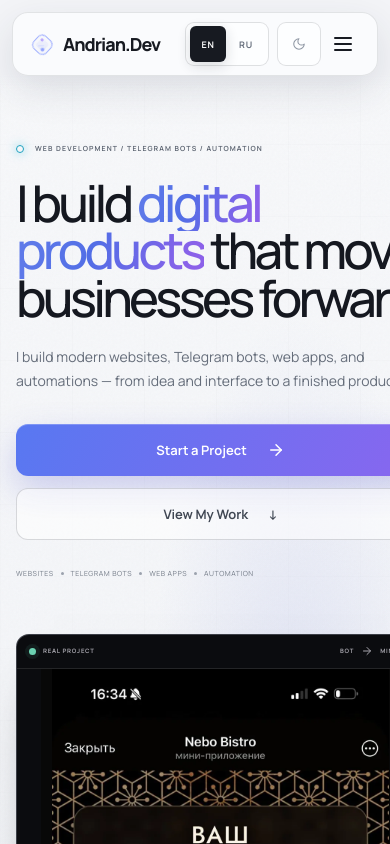
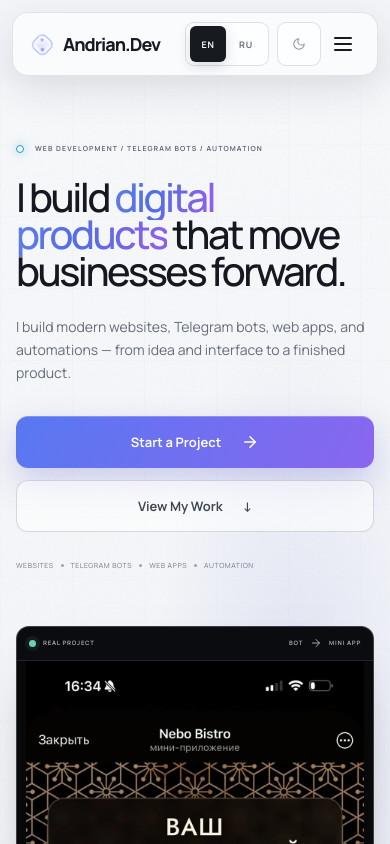
Before and after one commit to AndrianDev0/andrian-dev-portfolio, a React (Vite) app: page /en in a window 390 px wide. Shown: the top 844 px of the page. Built offline with nearby package versions, Linux system fonts and the light colour scheme.

Commit message:
Fix English mobile hero rendering

```diff
--- a/app/globals.css
+++ b/app/globals.css
@@ -203,6 +203,11 @@ section[id] { scroll-margin-top: 88px; }
 
 @media(max-width:900px){.nav-shell{grid-template-columns:1fr auto auto}.nav-actions{gap:6px}.nav-actions .nav-cta{display:none}}
 @media(max-width:600px){[data-language="ru"] .hero h1{font-size:clamp(38px,10.6vw,47px)}.language-switcher{height:32px}.language-switcher button{width:29px;height:24px}}
+@media(max-width:600px){
+  [data-language="en"] .hero h1{font-size:clamp(37px,10.2vw,46px);letter-spacing:-.062em}
+  .hero-line,.hero-enter{animation:none}
+  .hero-enter{opacity:1;transform:none}
+}
 @media(max-width:340px){.nav-shell{padding-left:10px;padding-right:6px}.brand-word{font-size:14px}.brand-mark{width:28px;height:28px}.nav-actions{gap:4px}.language-switcher{padding:2px}.language-switcher button{width:27px}.theme-toggle{width:30px;height:30px}.menu-button{width:40px}}
 .case-nav-actions{display:flex;align-items:center;gap:18px}.case-nav-actions>a{display:flex;align-items:center;gap:9px;color:#8e96a2;font-size:11px}
 @media(max-width:600px){.case-nav-actions{gap:9px}.case-nav-actions>a{font-size:0}.case-nav-actions>a svg{width:18px;height:18px}}
--- a/app/projects/[slug]/case-client.tsx
+++ b/app/projects/[slug]/case-client.tsx
@@ -101,7 +101,7 @@ export function ProjectCaseClient({ project }: { project: Project }) {
   const points = customDetails?.points ?? t.case.points;
 
   return (
-    <main className={`case-page case-${project.slug}`} style={{ "--project-accent": project.accent } as React.CSSProperties}>
+    <main id="top" className={`case-page case-${project.slug}`} style={{ "--project-accent": project.accent } as React.CSSProperties}>
       <nav className="case-nav"><a className="brand" href={homePath}><span className="brand-mark"><i /></span><span className="brand-word">{siteConfig.name}</span></a><div className="case-nav-actions"><div className="language-switcher" role="group" aria-label="Language / Язык"><button type="button" className={language === "en" ? "is-active" : ""} aria-pressed={language === "en"} onClick={() => setLanguage("en")}>EN</button><button type="button" className={language === "ru" ? "is-active" : ""} aria-pressed={language === "ru"} onClick={() => setLanguage("ru")}>RU</button></div><ThemeToggle className="theme-toggle-case" language={language} /><a href={`${homePath}#work`}><ArrowLeft size={16} /> {t.case.allWork}</a></div></nav>
       <section className="case-hero container">
         <div className="case-head-meta"><span>{project.id} / {t.case.featured}</span><span>{category.toUpperCase()}</span><span className={`demo-label ${portfolioProject ? "project-status-label" : "live-label"}`}><i />{status}</span></div>
--- a/i18n.tsx
+++ b/i18n.tsx
@@ -297,7 +297,7 @@ export function LanguageProvider({ children }: { children: React.ReactNode }) {
     const target = next === "en"
       ? (isProject ? `/en${path.replace(/^\/en/, "")}` : "/en")
       : (isProject ? path.replace(/^\/en/, "") : "/");
-    if (target !== path) window.location.assign(`${target}${hash}`);
+    if (target !== path) window.location.assign(`${target}${hash || "#top"}`);
   };
 
   const value = useMemo(() => ({ language, setLanguage, t: copy[language] }), [language]);
```
Also changed, not shown: 1 other file (tests, documents, lock files or other folders).
